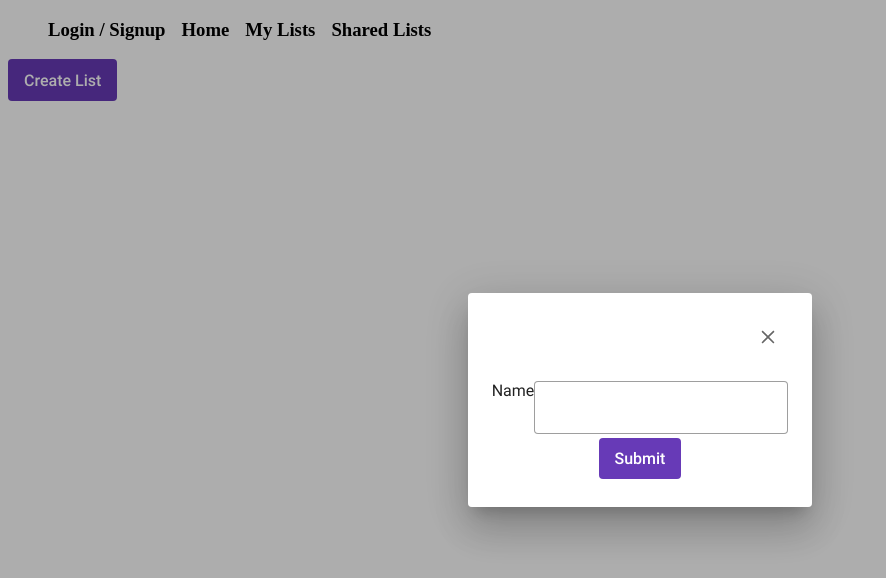
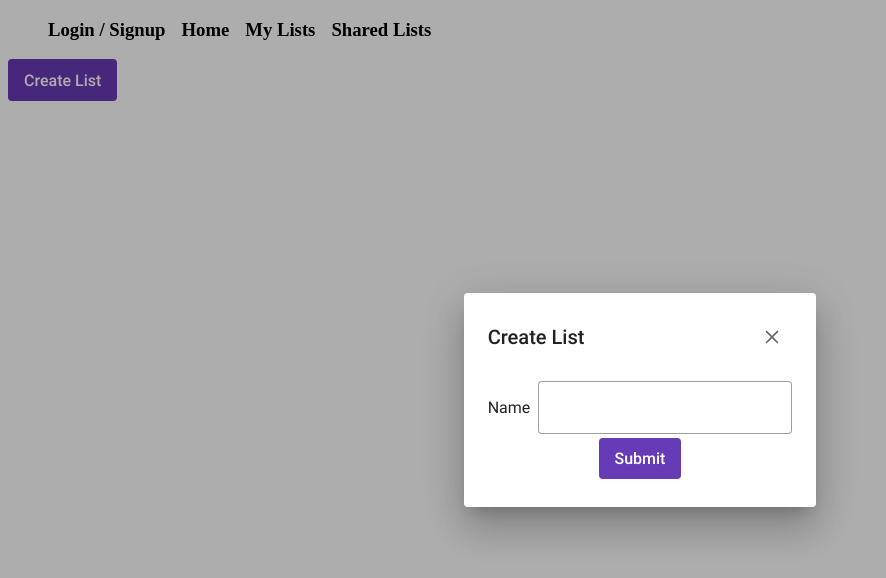
Before and after one commit to AnthonyRqqq/listbuddy, a React (Vite) app in the folder client/: page /lists in a window 1280 px wide. Both pictures are taken after a click on the button "Create List". Shown: the top 578 px of the page, without its empty margins (0-886 px from the left). Built offline with nearby package versions, Linux system fonts and the light colour scheme.

Commit message:
action dialog tweaks

```diff
--- a/client/src/App.css
+++ b/client/src/App.css
@@ -14,6 +14,10 @@
   text-align: center;
 }
 
+.align-self-center {
+  align-self: center;
+}
+
 .d-flex {
   display: flex;
 }
@@ -21,6 +25,10 @@
 .py-1 {
   padding-top: 0.25rem;
   padding-bottom: 0.25rem;
+}
+
+.pe-2 {
+  padding-right: 0.5rem
 }
 
 .my-1 {
--- a/client/src/Components/ActionButtons/ActionDialog.jsx
+++ b/client/src/Components/ActionButtons/ActionDialog.jsx
@@ -59,7 +59,7 @@ export default function FormDialog({
 
           return (
             <div className="d-flex">
-              <div className="text-align-center">{field.label}</div>
+              <div className="justify-content-center align-self-center pe-2">{field.label}</div>
               <InputText
                 key={idx}
                 name={field.label}
--- a/client/src/Components/List.jsx
+++ b/client/src/Components/List.jsx
@@ -18,12 +18,18 @@ export default function List() {
 
   return (
     <>
-      {/* <ActionDialog show={show}/> */}
-      {show && <ActionDialog fields={fields} method={createCategory} />}
+      {show && (
+        <ActionDialog
+          title="Create List"
+          onHide={() => setShow(false)}
+          fields={fields}
+          method={createCategory}
+        />
+      )}
       <Button
         onClick={(e) => {
           e.target.blur();
-          setShow(!show);
+          setShow(true);
         }}
       >
         Create List
```
